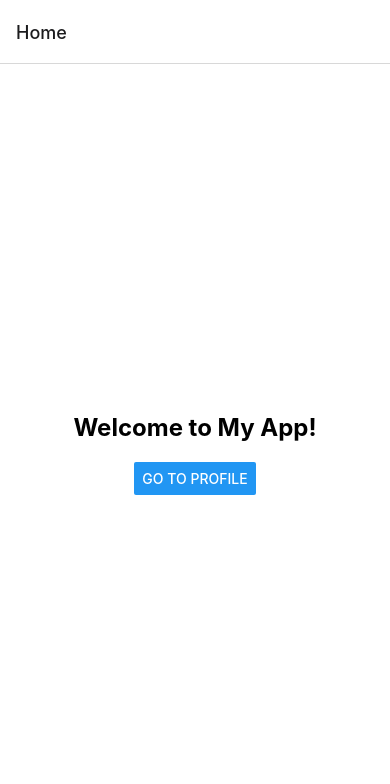
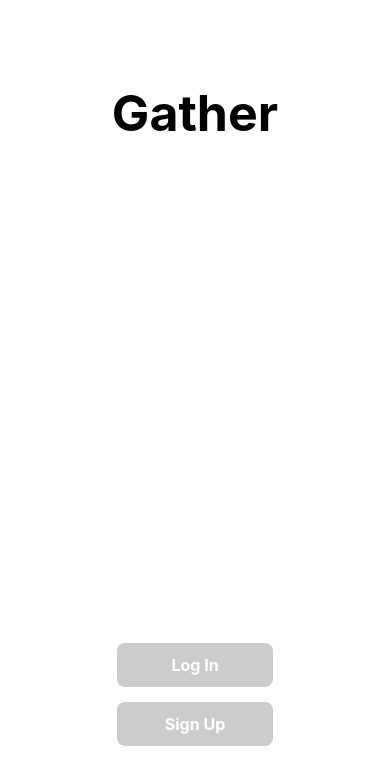
Before and after one commit to rushykat/gather, a React Native app: screen /Landing in a window 390 px wide. Shown: the top 784 px of the page. Built offline with nearby package versions, Linux system fonts and the light colour scheme.

Commit message:
landing page and navigating to login/signup

```diff
--- a/App.js
+++ b/App.js
@@ -1,19 +1,35 @@
-import React from 'react';
-import { NavigationContainer } from '@react-navigation/native';
-import { createStackNavigator } from '@react-navigation/stack';
-import HomeScreen from './screens/HomeScreen';
+import React from "react";
+import { NavigationContainer } from "@react-navigation/native";
+import { createStackNavigator } from "@react-navigation/stack";
+import HomeScreen from "./screens/HomeScreen";
+import LandingScreen from "./screens/LandingScreen";
+import LoginScreen from "./screens/LoginScreen";
+import SignUpScreen from "./screens/SignUpScreen";
 
 const Stack = createStackNavigator();
 
 const App = () => {
-    return (
-        <NavigationContainer>
-            <Stack.Navigator>
-                <Stack.Screen name="Home" component={HomeScreen} />
-                {/* Add other screens here */}
-            </Stack.Navigator>
-        </NavigationContainer>
-    );
+  return (
+    <NavigationContainer>
+      <Stack.Navigator initialRouteName="Landing">
+        <Stack.Screen
+          name="Landing"
+          component={LandingScreen}
+          options={{ headerShown: false }}
+        />
+        <Stack.Screen
+          name="Login"
+          component={LoginScreen}
+          options={{ headerShown: false }}
+        />
+        <Stack.Screen
+          name="SignUp"
+          component={SignUpScreen}
+          options={{ headerShown: false }}
+        />
+      </Stack.Navigator>
+    </NavigationContainer>
+  );
 };
 
 export default App;
--- /dev/null
+++ b/screens/LandingScreen.js
@@ -0,0 +1,52 @@
+import React from 'react';
+import { View, Text, StyleSheet, TouchableOpacity } from 'react-native';
+
+const LandingScreen = ({ navigation }) => {
+    return (
+        <View style={styles.container}>
+            <Text style={styles.title}>Gather</Text>
+            <View style={styles.buttonContainer}>
+                <TouchableOpacity style={styles.button} onPress={() => navigation.navigate('Login')}>
+                    <Text style={styles.buttonText}>Log In</Text>
+                </TouchableOpacity>
+                <TouchableOpacity style={styles.button} onPress={() => navigation.navigate('SignUp')}>
+                    <Text style={styles.buttonText}>Sign Up</Text>
+                </TouchableOpacity>
+            </View>
+        </View>
+    );
+};
+
+const styles = StyleSheet.create({
+    container: {
+        flex: 1,
+        justifyContent: 'center',
+        alignItems: 'center',
+        backgroundColor: '#ffffff',
+    },
+    title: {
+        fontSize: 50,
+        fontWeight: 'bold',
+        marginBottom: 500,
+    },
+    buttonContainer: {
+        width: '100%',
+        justifyContent: 'center',
+        alignItems: 'center',
+    },
+    button: {
+        width: '40%',
+        backgroundColor: '#CCCCCC',
+        borderRadius: 8,
+        paddingVertical: 12,
+        marginBottom: 15,
+        alignItems: 'center',
+    },
+    buttonText: {
+        color: '#ffffff',
+        fontSize: 16,
+        fontWeight: 'bold',
+    },
+});
+
+export default LandingScreen;
--- /dev/null
+++ b/screens/LoginScreen.js
@@ -0,0 +1,7 @@
+import React from "react";
+
+const LoginScreen = () => {
+
+};
+
+export default LoginScreen;
--- /dev/null
+++ b/screens/SignUpScreen.js
@@ -0,0 +1,7 @@
+import React from "react";
+
+const SignUpScreen = () => {
+
+};
+
+export default SignUpScreen;
```
